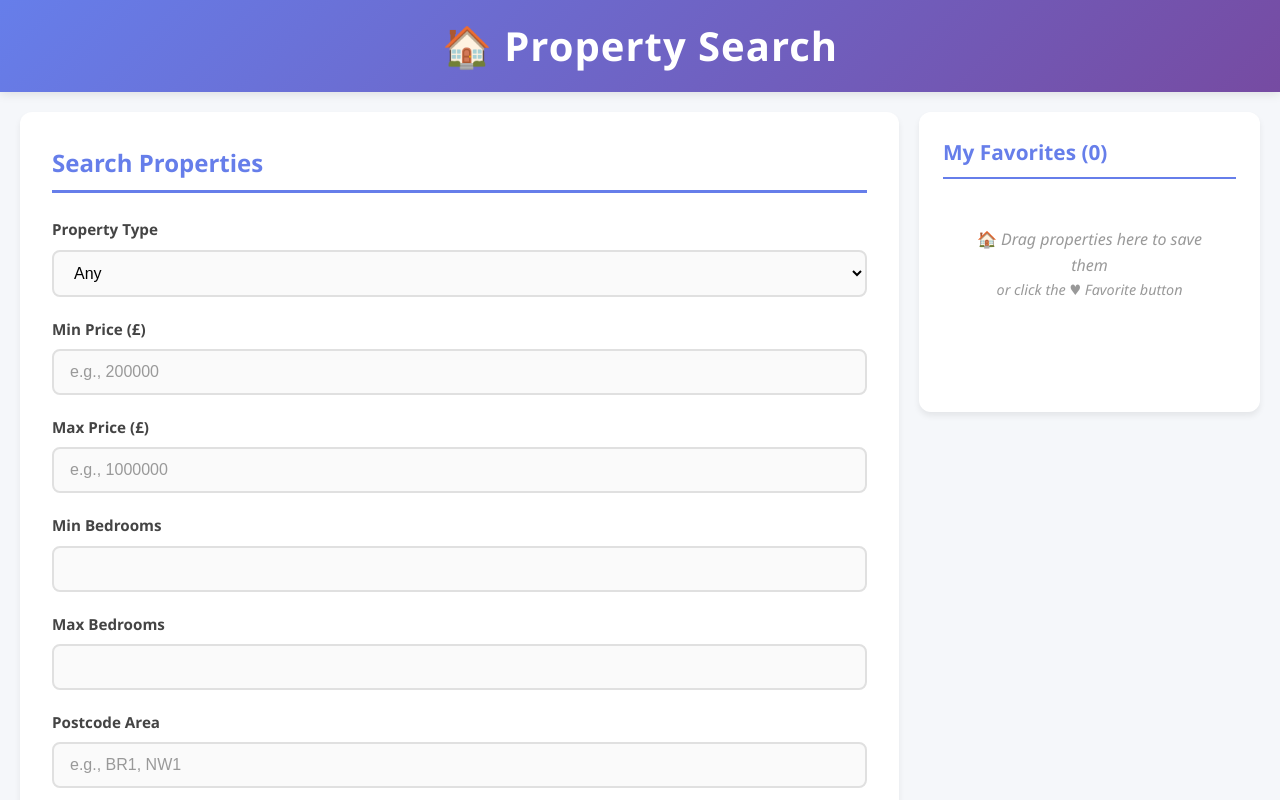
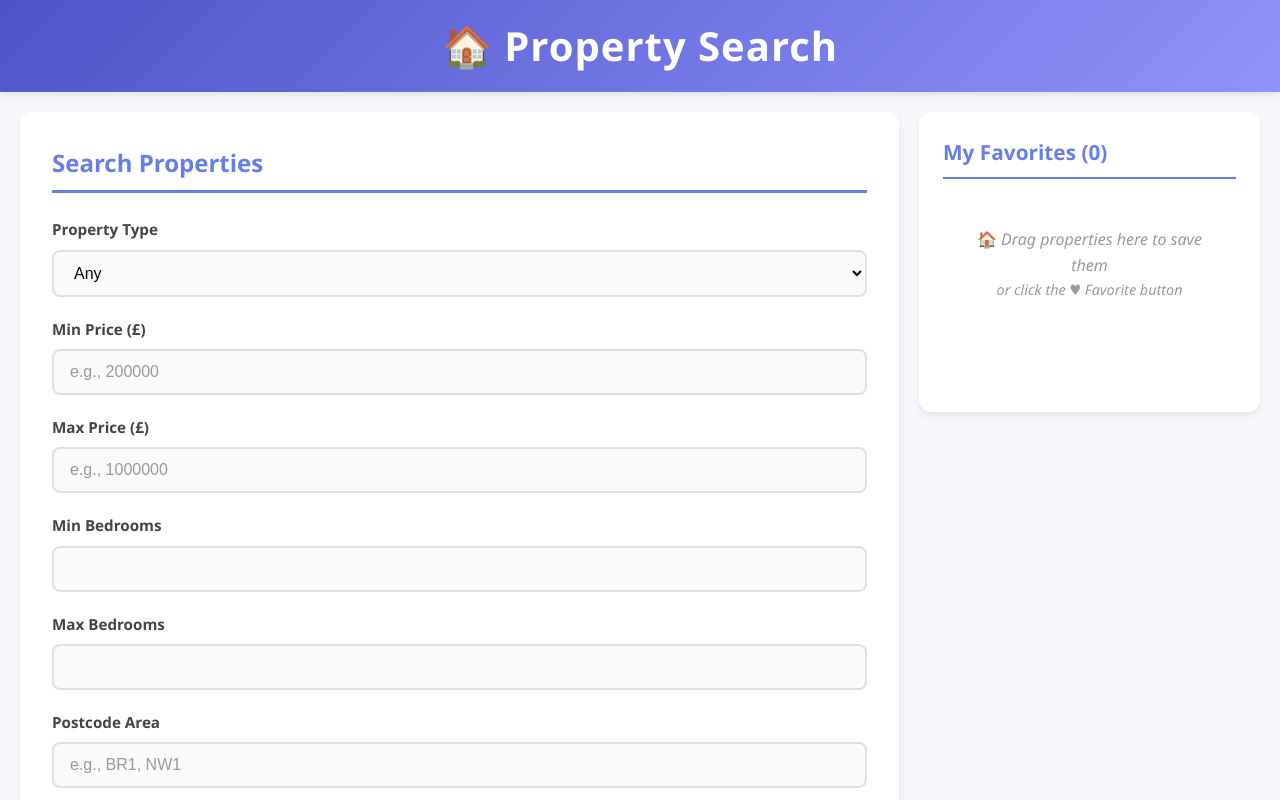
Before and after one commit to NadilaBasilu/State-Finder-App, a React (Vite) app in the folder State_Finder/: page / in a window 1280 px wide. Shown: the top 800 px of the page. Built offline with nearby package versions, Linux system fonts and the light colour scheme.

Commit message:
update color of the header

```diff
--- a/State_Finder/src/App.jsx
+++ b/State_Finder/src/App.jsx
@@ -7,6 +7,7 @@ import SearchForm from './components/SearchForm.jsx';
 import PropertyList from './components/PropertyList.jsx';
 import PropertyDetails from './components/PropertyDetails.jsx';
 import FavoritesList from './components/FavouritesList.jsx';
+import Footer from './components/Footer.jsx';
 import { searchProperties } from './utils/searchUtils.js';
 import './styles/App.css';
 
@@ -95,6 +96,9 @@ function App() {
                             />
                         } />
                     </Routes>
+
+                    {/* Footer Component */}
+                    <Footer />
                 </div>
             </BrowserRouter>
         </DndProvider>
--- a/State_Finder/src/styles/App.css
+++ b/State_Finder/src/styles/App.css
@@ -24,7 +24,7 @@ body {
    ======================================== */
 
 header {
-    background: linear-gradient(135deg, #667eea 0%, #764ba2 100%);
+    background: linear-gradient(135deg, #4e54c8 0%, #8f94fb 100%);
     color: white;
     padding: 1.5rem 2rem;
     box-shadow: 0 2px 10px rgba(0, 0, 0, 0.1);
```
